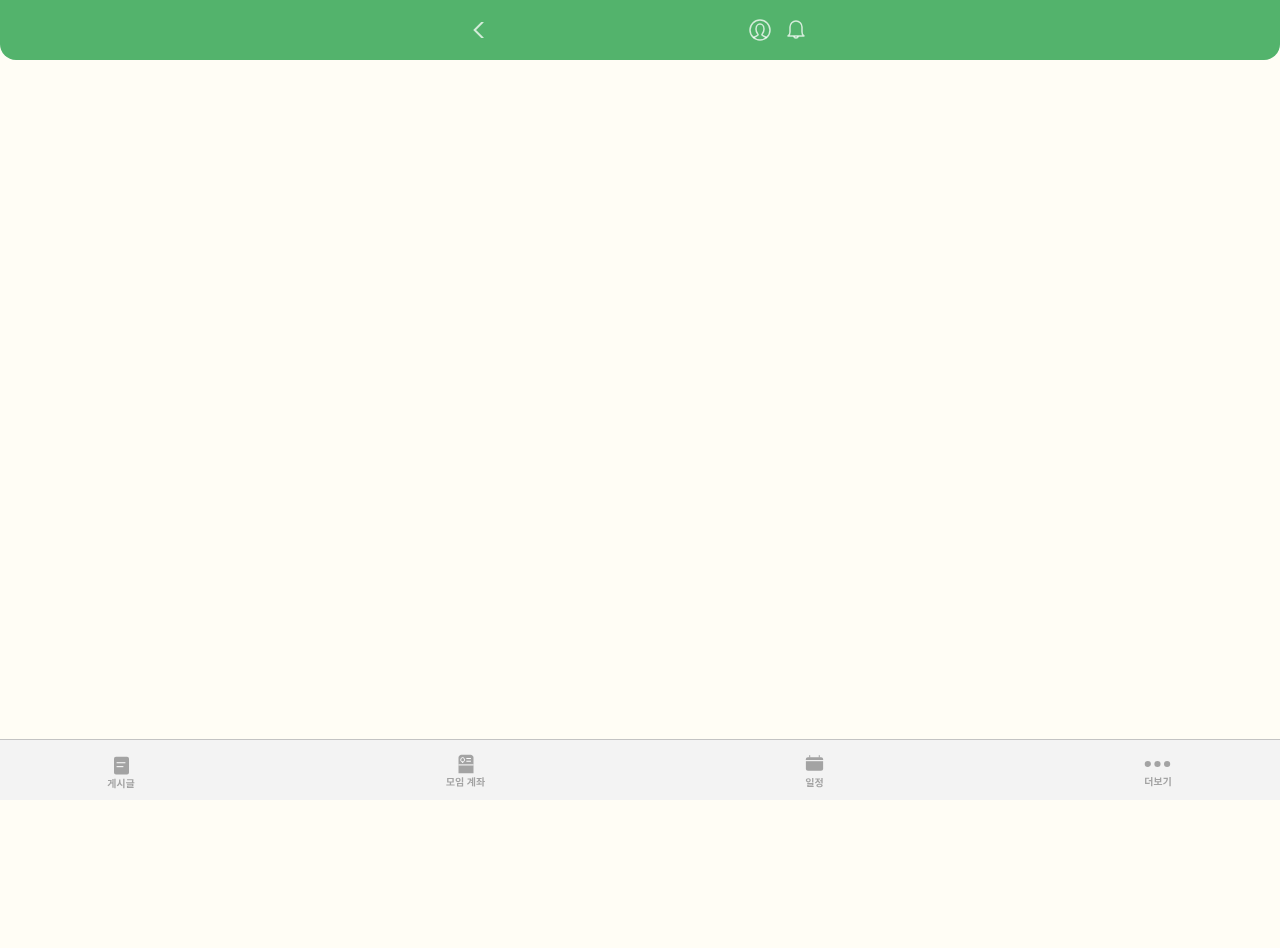
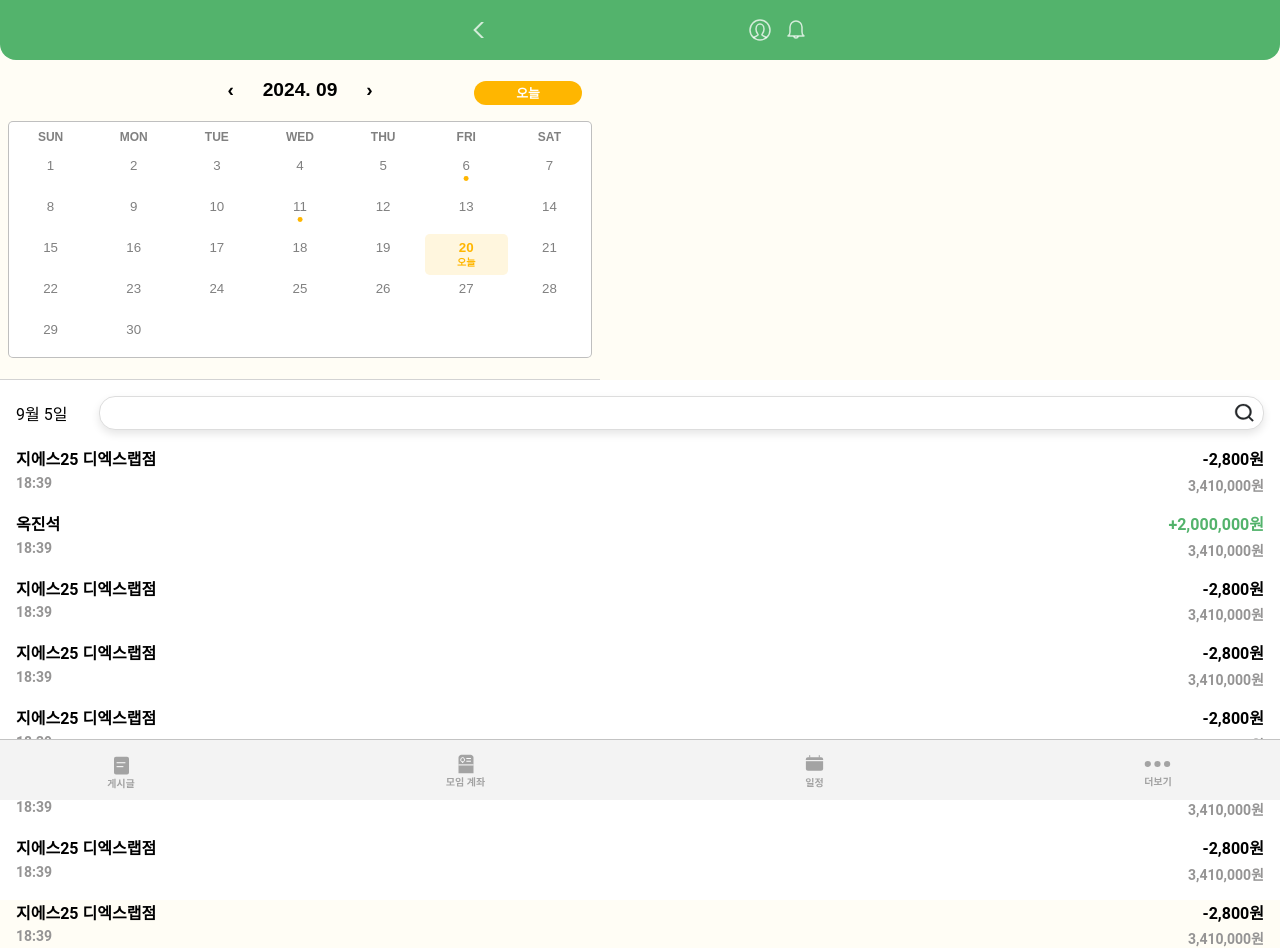
Before and after one commit to JJOK97/more-more, a React (Vite) app in the folder frontend/: page /group/1/account/search in a window 1280 px wide. Before the commit this address had no page. Before the commit the page ends 800 px from the top, so only its background shows below. Built offline with nearby package versions, Linux system fonts and the light colour scheme; a web font is replaced by a local one.

Commit message:
design: 계좌 내역 검색 화면 (S11P21A605-414) #done

```diff
--- a/frontend/src/assets/css/groupAccount/GroupAccount.css
+++ b/frontend/src/assets/css/groupAccount/GroupAccount.css
@@ -254,12 +254,65 @@ button {
 	color: #959494;
 }
 
+.search-box-with-img {
+	display: flex;
+	flex-grow: 1;
+	position: relative;
+}
+
+.search-box-with-img input {
+	width: 100%;
+	padding: 1rem;
+	padding-right: 3rem;
+	margin-left: 2rem;
+	box-sizing: border-box;
+	border-radius: 1rem;
+	height: 1rem;
+	border: 1px solid #ddd;
+	box-shadow: 0 4px 8px rgba(0, 0, 0, 0.1);
+	outline: none;
+}
+
+.search-box-with-img img {
+	position: absolute;
+	top: 50%;
+	right: 0.5rem;
+	transform: translateY(-50%);
+	width: 1.5rem;
+	height: 1.2rem;
+	pointer-events: none;
+}
+
+.group-account-search-area {
+	height: 100%;
+	display: flex;
+	flex-direction: column;
+	justify-content: space-between;
+}
+
 .searchStandard {
 	display: flex;
 	flex-direction: row;
 	align-items: center;
 	justify-content: space-between;
 	margin: 1rem;
+}
+
+.search-standard {
+	display: flex;
+	flex-direction: row;
+	align-items: center;
+	justify-content: space-between;
+	margin: 1rem;
+}
+
+.plus {
+	color: #53b36c;
+}
+
+.search-deposit-list-area {
+	background-color: #ffffff;
+	height: 65vh;
 }
 
 .account-transfer-area {
--- /dev/null
+++ b/frontend/src/components/groupAccount/DepositListDate.jsx
@@ -0,0 +1,7 @@
+import React from 'react';
+
+const DepositListDate = () => {
+	return <div>9월 5일</div>;
+};
+
+export default DepositListDate;
--- a/frontend/src/components/groupAccount/GroupAccountDepositList.jsx
+++ b/frontend/src/components/groupAccount/GroupAccountDepositList.jsx
@@ -1,10 +1,50 @@
 import React from 'react';
 import '@/assets/css/groupAccount/GroupAccount.css';
+import DepositListDate from '@/components/groupAccount/DepositListDate';
 
 const GroupAccountDepositList = () => {
 	return (
-		<div>
-			<div className="deposit-list-date">9월 5일</div>
+		<div className="group-account-deposit-list-area">
+			<div className="deposit-detail-one">
+				<div className="deposit-list-place-price">
+					<div className="deposit-list-place">지에스25 디엑스랩점</div>
+					<div className="deposit-list-price">-2,800원</div>
+				</div>
+				<div className="deposit-list-time-balance">
+					<div className="deposit-list-time">18:39</div>
+					<div className="deposit-list-balance">3,410,000원</div>
+				</div>
+			</div>
+			<div className="deposit-detail-one">
+				<div className="deposit-list-place-price">
+					<div className="deposit-list-place">옥진석</div>
+					<div className="deposit-list-price plus">+2,000,000원</div>
+				</div>
+				<div className="deposit-list-time-balance">
+					<div className="deposit-list-time">18:39</div>
+					<div className="deposit-list-balance">3,410,000원</div>
+				</div>
+			</div>
+			<div className="deposit-detail-one">
+				<div className="deposit-list-place-price">
+					<div className="deposit-list-place">지에스25 디엑스랩점</div>
+					<div className="deposit-list-price">-2,800원</div>
+				</div>
+				<div className="deposit-list-time-balance">
+					<div className="deposit-list-time">18:39</div>
+					<div className="deposit-list-balance">3,410,000원</div>
+				</div>
+			</div>
+			<div className="deposit-detail-one">
+				<div className="deposit-list-place-price">
+					<div className="deposit-list-place">지에스25 디엑스랩점</div>
+					<div className="deposit-list-price">-2,800원</div>
+				</div>
+				<div className="deposit-list-time-balance">
+					<div className="deposit-list-time">18:39</div>
+					<div className="deposit-list-balance">3,410,000원</div>
+				</div>
+			</div>
 			<div className="deposit-detail-one">
 				<div className="deposit-list-place-price">
 					<div className="deposit-list-place">지에스25 디엑스랩점</div>
--- /dev/null
+++ b/frontend/src/components/groupAccount/SearchBar.jsx
@@ -0,0 +1,24 @@
+import React from 'react';
+import account_search from '@/assets/img/account/account_search.svg';
+import DepositListDate from '@/components/groupAccount/DepositListDate';
+
+const SearchBar = () => {
+	return (
+		<div>
+			<div className="search-standard">
+				<div>
+					<DepositListDate />
+				</div>
+				<div className="search-box-with-img">
+					<input type="text" />
+					<img
+						src={account_search}
+						alt="account_search"
+					/>
+				</div>
+			</div>
+		</div>
+	);
+};
+
+export default SearchBar;
--- /dev/null
+++ b/frontend/src/pages/groupAccount/GroupAccountSearch.jsx
@@ -0,0 +1,24 @@
+import React from 'react';
+import Calendar from '@/components/calendar/Calendar';
+import SearchBar from '@/components/groupAccount/SearchBar';
+import GroupAccountDepositList from '@/components/groupAccount/GroupAccountDepositList';
+
+const GroupAccountSearch = () => {
+	return (
+		<div className="group-account-search-area">
+			<div>
+				<Calendar />
+			</div>
+			<div className="search-deposit-list-area">
+				<div>
+					<SearchBar />
+				</div>
+				<div>
+					<GroupAccountDepositList />
+				</div>
+			</div>
+		</div>
+	);
+};
+
+export default GroupAccountSearch;
--- a/frontend/src/router/appRouter.jsx
+++ b/frontend/src/router/appRouter.jsx
@@ -22,6 +22,7 @@ import GroupDuesSetting from '@/pages/groupaccount/GroupDuesSetting';
 import AccountTransfer from '@/pages/groupAccount/AccountTransfer';
 import AccountTransferQuestion from '@/pages/groupAccount/AccountTransferQuestion';
 import AccountTransferCheck from '@/pages/groupAccount/AccountTransferCheck';
+import GroupAccountSearch from '@/pages/groupAccount/GroupAccountSearch';
 
 const AppRouter = () => {
 	return (
@@ -90,6 +91,10 @@ const AppRouter = () => {
 						path="/group/:groupId/account/transfer-check"
 						element={<AccountTransferCheck />}
 					/>
+					<Route
+						path="/group/:groupId/account/search"
+						element={<GroupAccountSearch />}
+					/>
 				</Routes>
 			</main>
 			<Footer />
```
